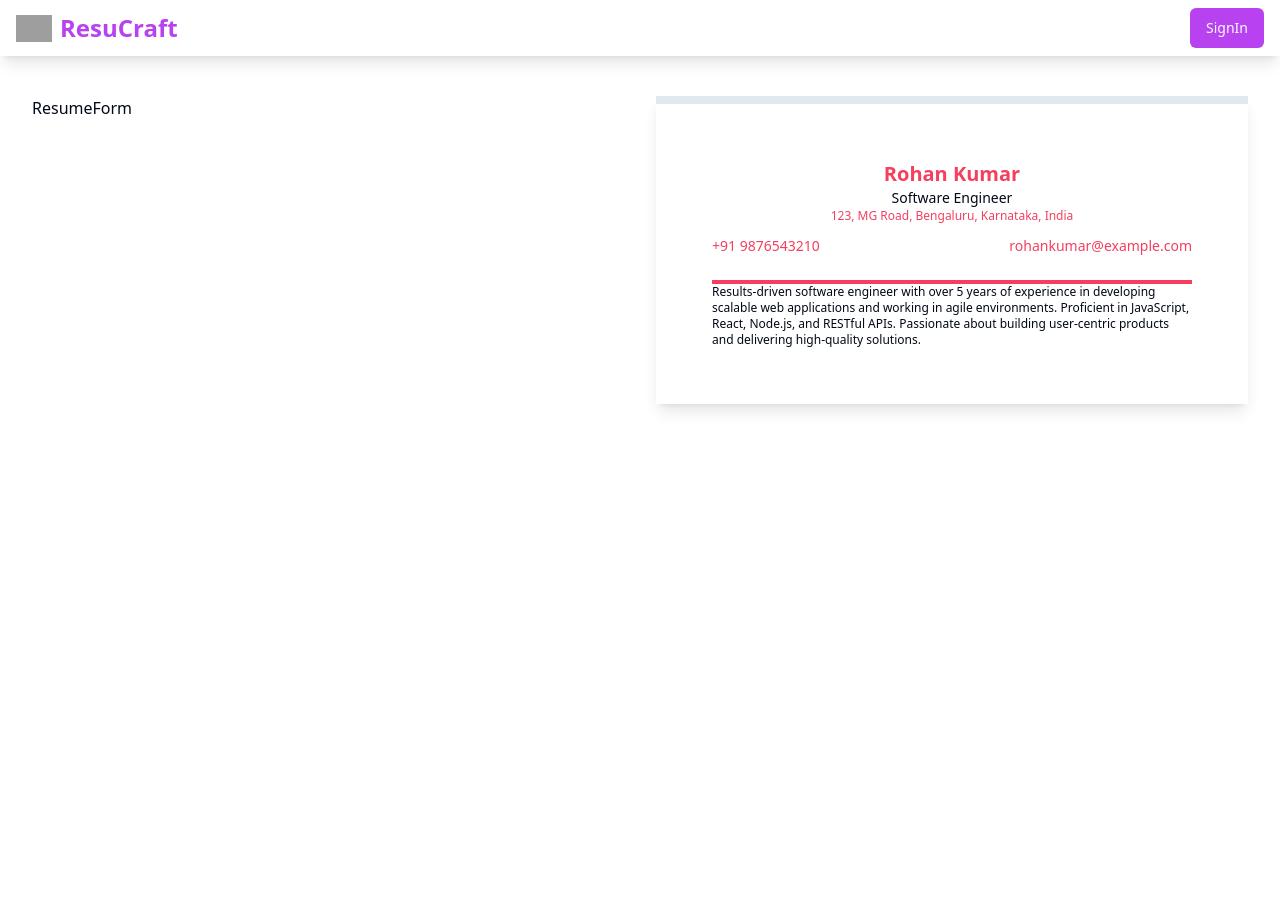
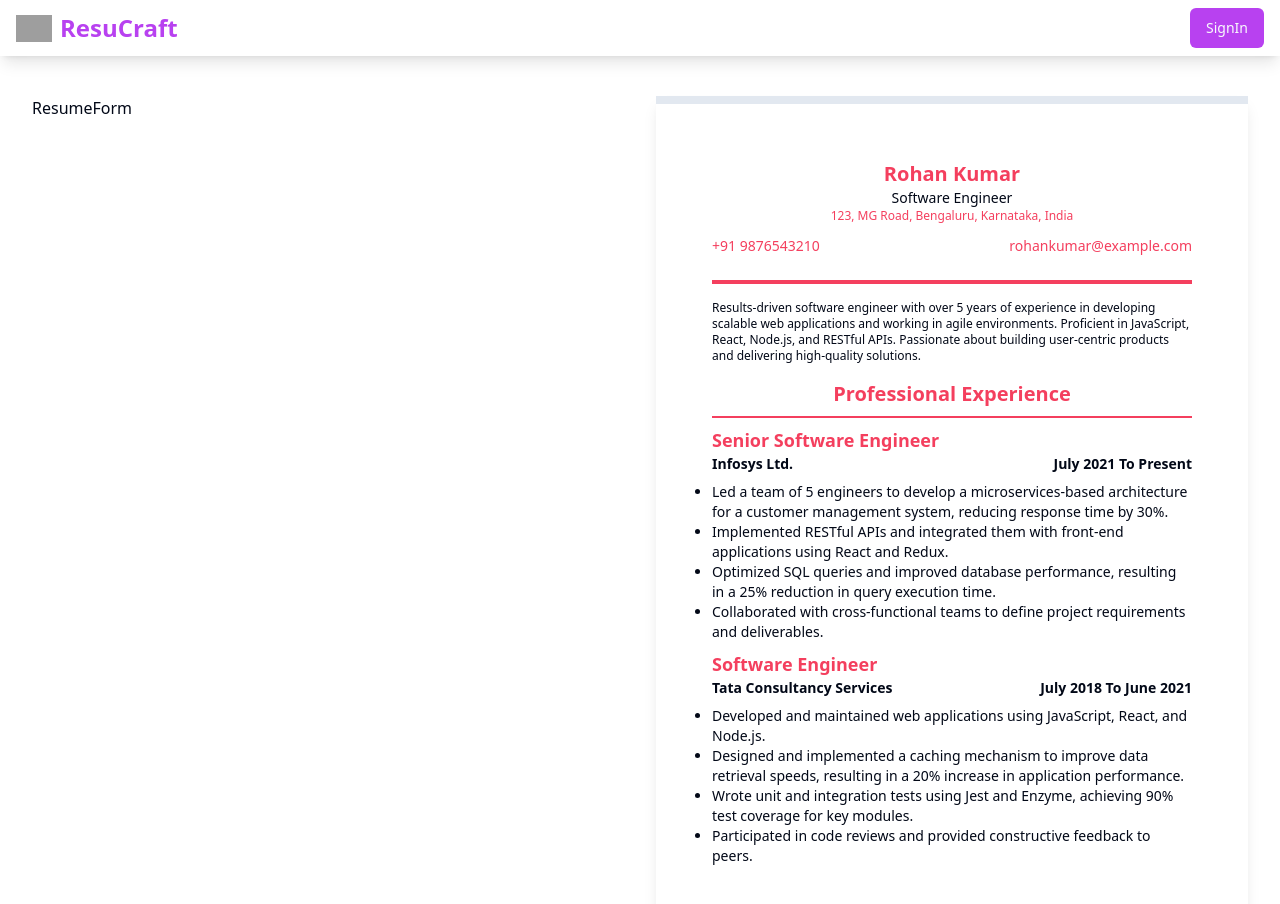
Before and after one commit to dhirajaryaa/AI-Resume-Builder, a React (Vite) app: page /dashboard/resume/1/edit in a window 1280 px wide. Shown: the top 904 px of the page. Before the commit the page ends 800 px from the top, so only its background shows below. Built offline with nearby package versions, Linux system fonts and the light colour scheme; no server answers; grey boxes are pictures that could not be loaded.

Commit message:
style: resume perview professional skills done

```diff
--- a/src/components/custom/resumepreview/ResumePreview.jsx
+++ b/src/components/custom/resumepreview/ResumePreview.jsx
@@ -1,6 +1,6 @@
 import React from 'react'
 import { resumeData } from '@/data/dummyResume'
-import { PersonalDetails, Summary } from './components'
+import { Education, PersonalDetails, ProfessionalExperience, Summary } from './components'
 const ResumePreview = () => {
   return (
     <section className={`shadow-lg h-full p-14 border-t-8 border-[${resumeData.themeColor}]`} >
@@ -10,8 +10,11 @@ const ResumePreview = () => {
      {/* summary */}
     <Summary summary={resumeData.summary}/>
      {/* education */}
+     {/* <Education resumeData={resumeData} /> */}
 
      {/* workExperience */}
+     <ProfessionalExperience resumeData={resumeData} />
+
 
      {/* skills */}
 
--- /dev/null
+++ b/src/components/custom/resumepreview/components/Education.jsx
@@ -0,0 +1,27 @@
+import React from "react";
+
+const Education = ({ resumeData: { education, themeColor } }) => {
+  return (
+    <>
+      <h2
+        className="font-bold text-xl text-center"
+        style={{ color: themeColor }}
+      >Education</h2>
+       <hr className='border-[1px] my-2' style={{ borderColor: themeColor }}/>
+       {
+        education.map((data)=>{
+          return(
+            <>
+            <div>
+
+            </div>
+
+            </>
+          )
+        })
+       }
+    </>
+  );
+};
+
+export default Education;
--- a/src/components/custom/resumepreview/components/PersonalDetails.jsx
+++ b/src/components/custom/resumepreview/components/PersonalDetails.jsx
@@ -4,7 +4,7 @@ const PersonalDetails = ({ resumeData }) => {
   const { firstName, lastName, email, phone, address, jobRole } =
     resumeData.personalDetails;
   return (
-    <div>
+    <>
       <h2
         className={`text-xl font-bold text-center`}
         style={{ color: resumeData.themeColor }}
@@ -26,7 +26,7 @@ const PersonalDetails = ({ resumeData }) => {
         <h3 className="font-medium text-sm">{email}</h3>
       </div>
       <hr className='border-[2px] mt-6' style={{ borderColor: resumeData.themeColor }}/>
-    </div>
+    </>
 
   );
 };
--- /dev/null
+++ b/src/components/custom/resumepreview/components/ProfessionalExperience.jsx
@@ -0,0 +1,44 @@
+import React from "react";
+
+const ProfessionalExperience = ({
+  resumeData: { workExperience, themeColor },
+}) => {
+  return (
+    <>
+      <h2
+        className="font-bold text-xl text-center"
+        style={{ color: themeColor }}
+      >
+        Professional Experience
+      </h2>
+      <hr className="border-[1px] my-2" style={{ borderColor: themeColor }} />
+      {workExperience.map((data, index) => {
+        return (
+          <div key={index}>
+            <h2 className="font-bold text-lg" style={{ color: themeColor }}>
+              {data.jobTitle}
+            </h2>
+            <div className="flex items-center justify-between">
+              <p className="text-sm font-semibold">{data.company}</p>
+              <p className="text-sm font-semibold">
+                {data.startDate} To {data.endDate}
+              </p>
+            </div>
+            <ul className="list-disc my-2">
+              {data.responsibilities.map((data, index) => {
+                return (
+                  <li key={index} className="text-sm">
+                    {data}
+                  </li>
+                );
+              })}
+            </ul>
+
+          </div>
+        );
+      })}
+    </>
+  );
+};
+
+export default ProfessionalExperience;
--- a/src/components/custom/resumepreview/components/Summary.jsx
+++ b/src/components/custom/resumepreview/components/Summary.jsx
@@ -2,7 +2,7 @@ import React from 'react'
 
 const Summary = ({summary}) => {
   return (
-    <div className='text-xs '>
+    <div className='text-xs py-4'>
       {summary}
     </div>
   )
--- a/src/components/custom/resumepreview/components/index.js
+++ b/src/components/custom/resumepreview/components/index.js
@@ -1,3 +1,5 @@
 import PersonalDetails from "./PersonalDetails";
 import Summary from "./Summary";
-export {PersonalDetails,Summary}
+import Education from "./Education";
+import ProfessionalExperience from "./ProfessionalExperience";
+export {PersonalDetails,Summary,Education,ProfessionalExperience}
--- a/src/data/dummyResume.js
+++ b/src/data/dummyResume.js
@@ -17,13 +17,11 @@ export const resumeData = {
       degree: "Bachelor of Technology in Computer Science",
       institution: "Indian Institute of Technology, Delhi",
       yearOfCompletion: "2018",
-      marks: "8.5 CGPA",
     },
     {
       degree: "Higher Secondary Certificate (HSC)",
       institution: "Delhi Public School, R.K. Puram",
       yearOfCompletion: "2014",
-      marks: "92%",
     },
   ],
   workExperience: [
```
